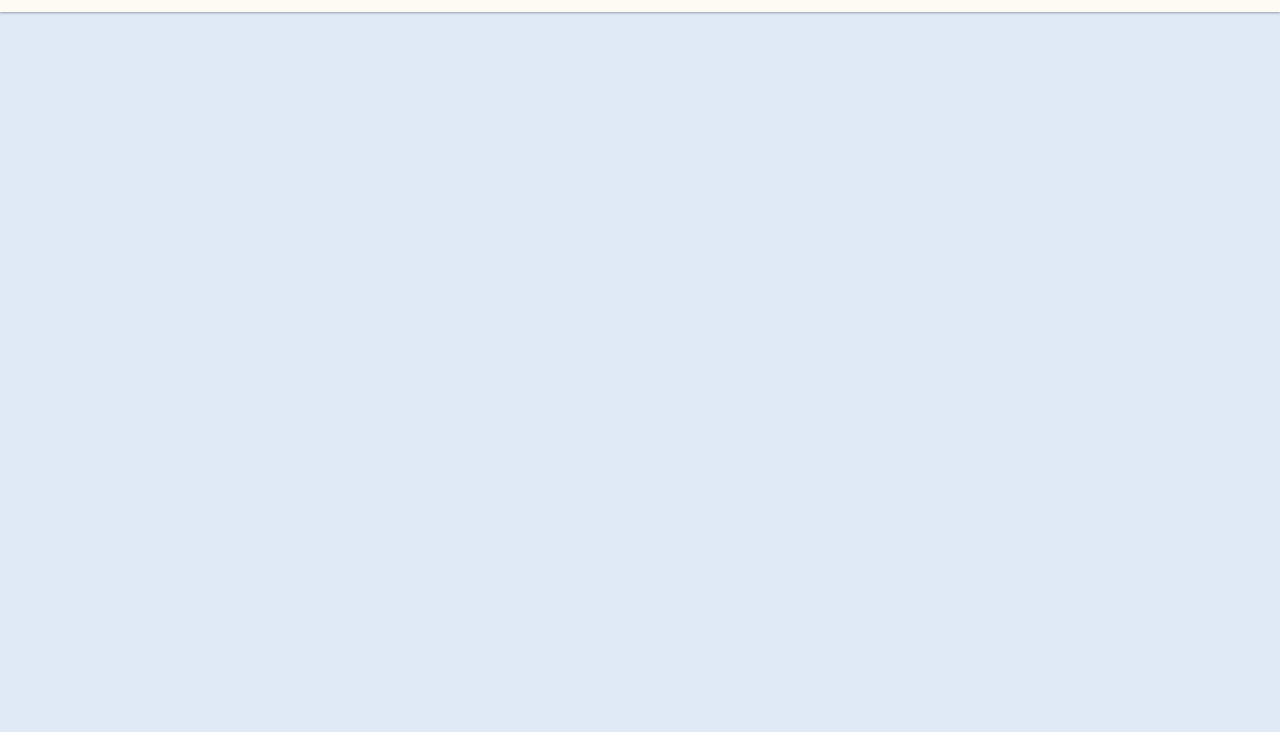
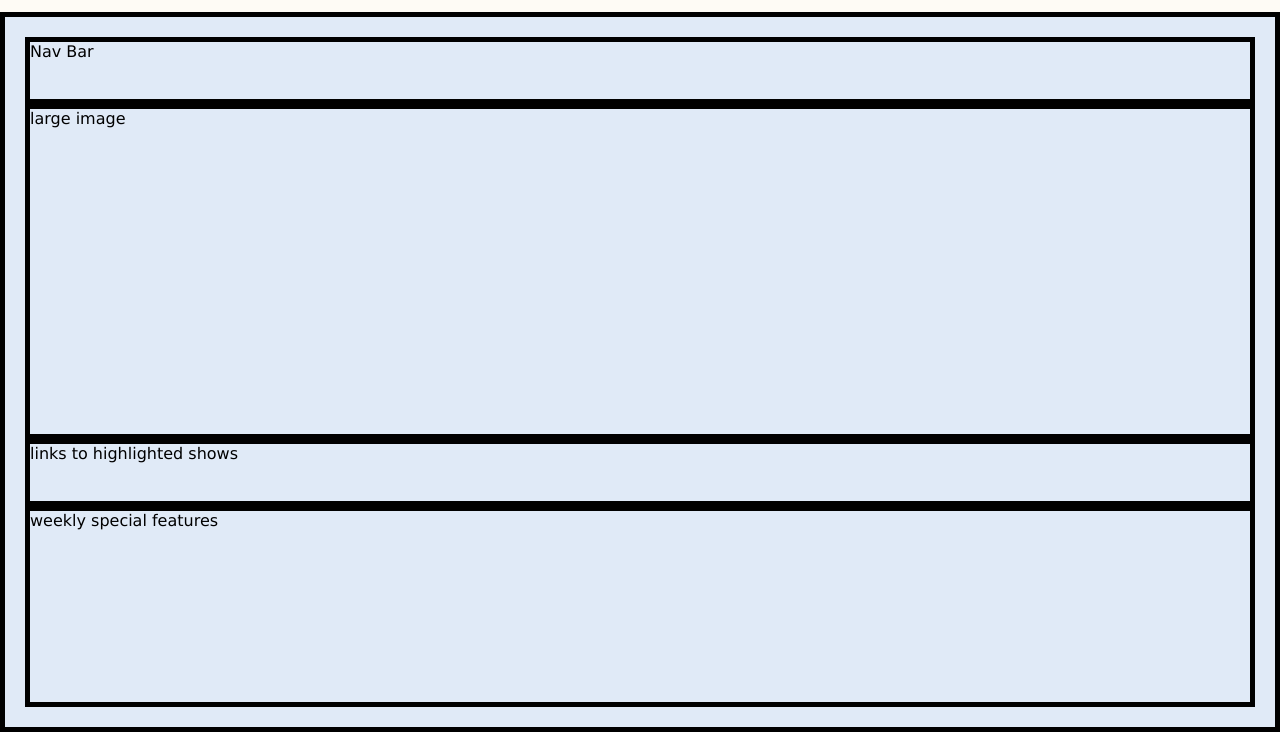
Before and after one commit to anthony-t-woo/copy-website, a plain HTML site: page index.html in a window 1280 px wide. Shown: the part 68-800 px from the top of the page. Drawn offline with Linux system fonts and the light colour scheme.

Commit message:
add some html for initial layout for 4 children of outermost parent

```diff
--- a/index.html
+++ b/index.html
@@ -1,6 +1,5 @@
 <!DOCTYPE html>
 <html lang="en">
-
     <head>
         <!-- metadata -->
         <meta charset="UTF-8" />
@@ -21,19 +20,19 @@
         <link rel="stylesheet" href="styles/reset.css" />
         <link rel="stylesheet" href="styles/global.css" />
         <!-- add link for page specific css -->
-
     </head>
 
     <body>
         <header>
-        <img class="logo" src="assets/html_css_js.png" alt="logo">
+            <img class="logo" src="assets/html_css_js.png" alt="logo" />
             <h1>Web App</h1>
         </header>
 
         <main>
-
+            <nav>Nav Bar</nav>
+            <section>large image</section>
+            <section>links to highlighted shows</section>
+            <section>weekly special features</section>
         </main>
-
     </body>
-
 </html>
--- a/styles/global.css
+++ b/styles/global.css
@@ -32,4 +32,11 @@ header .logo {
 
 main {
     padding: 20px;
+    border: 5px solid black;
+    display: grid;
+    grid-template-rows: 10% 50% 10% 30%;
 }
+main nav,
+section {
+    border: 5px solid black;
+}
```
Lines whose indentation alone changed are shown as unchanged.
